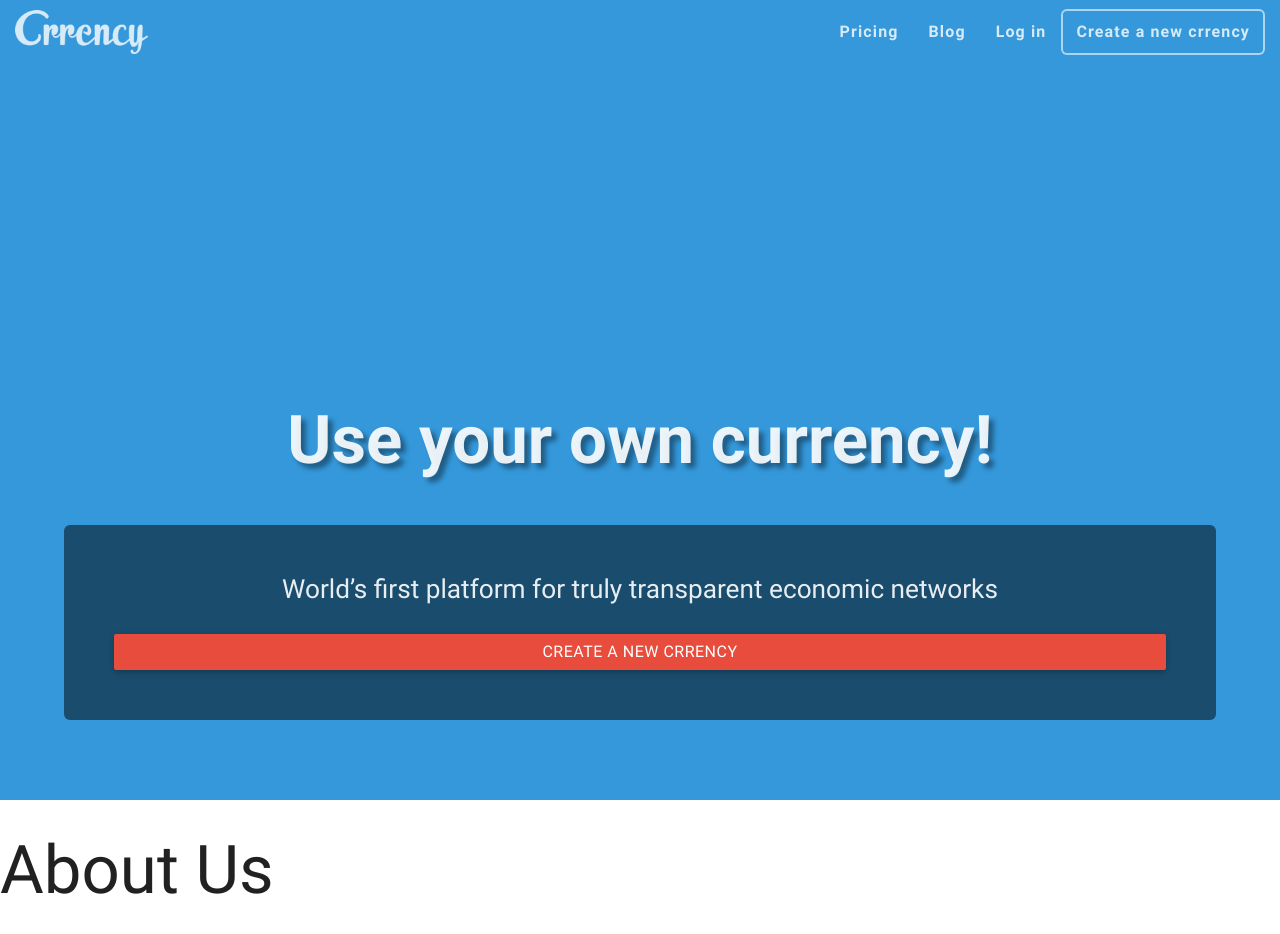
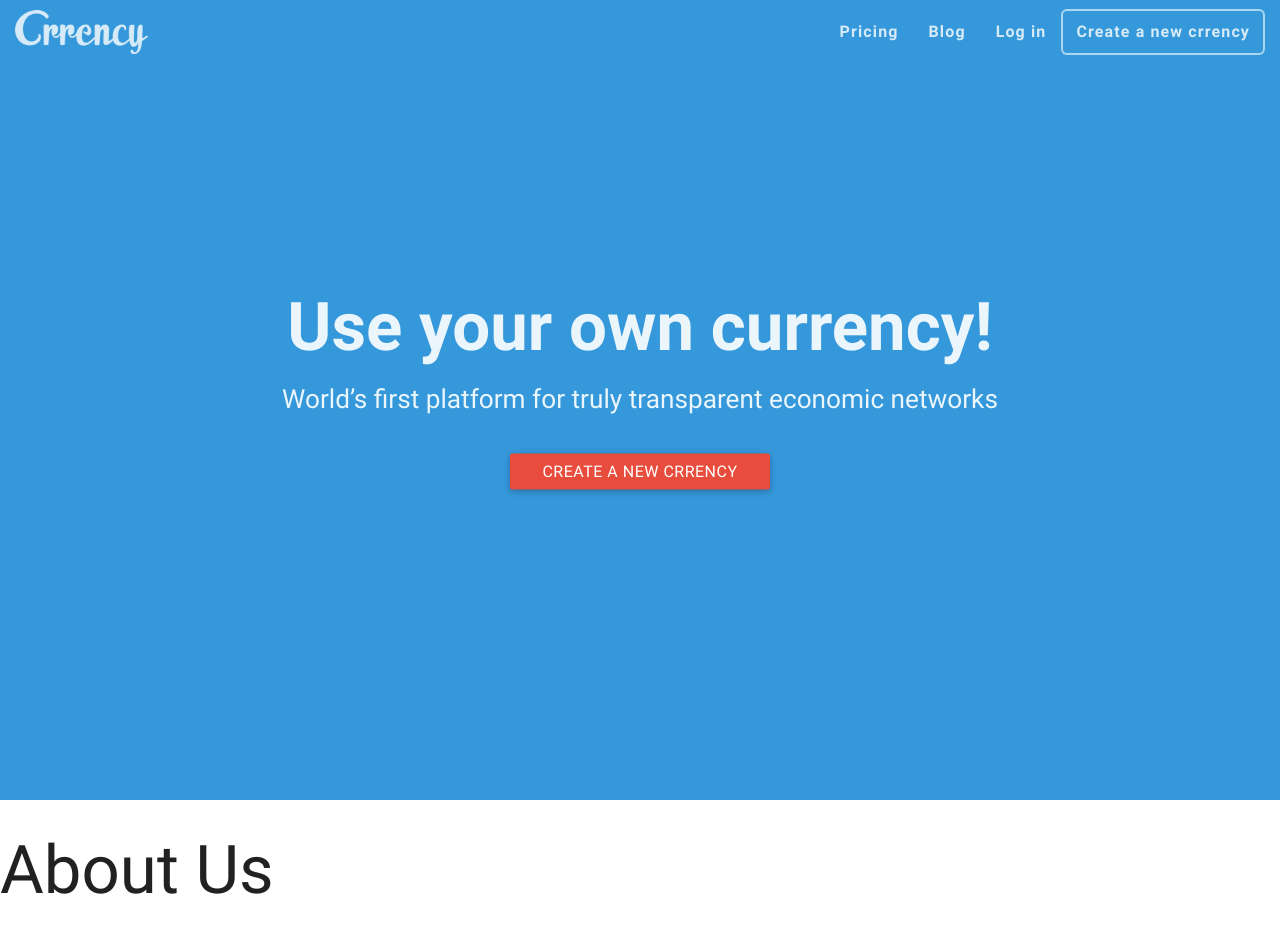
Before and after one commit to aleksandrmaksimoviclt/crrency_web_app, a Django app: page / in a window 1280 px wide. Run offline with Django 3.2, Linux system fonts and the light colour scheme; parts of the project's set-up code (start-up, migrations or seed data) failed here and were passed over.

Commit message:
Landing's page landing DONE

```diff
--- a/landing/templates/landing/index.html
+++ b/landing/templates/landing/index.html
@@ -42,20 +42,11 @@
 </div>
 <!--Landing Page Content-->
 <section class="blue fullpage" id="CTA">
-  <div class="cta-wrapper no_mobile_container">
-    <div class=" container row">
-      <div class="col s12">
-        <h1 class="text center textshadow" style="font-weight: bold">Use your own currency!</h1>
-      </div>
+    <div class="row center ycenter">
+        <h1 class="text nomargin cta-element" style="font-weight: bold">Use your own currency!</h1>
+        <h5 class="text cta-element">World’s first platform for truly transparent economic networks</h5>
+        <a href="authentication/register/" class="red btn cta-element">Create a new crrency</a>
     </div>
-    <!--Create a new currency block-->
-    <div class="row nomargin">
-      <div class="col s12 ctacontainer">
-        <h5 class="ctaheader text center nomargin">World’s first platform for truly transparent economic networks</h5>
-        <a href="authentication/register/" class="red btn width100">Create a new crrency</a>
-      </div>
-    </div>
-  </div>
 </section>
 <container id="about-us">
     <h1>About Us</h1>
--- a/static/frontend/css/custom.css
+++ b/static/frontend/css/custom.css
@@ -28,25 +28,14 @@ img#avatar{
 .marginbottom0{margin-bottom: 0;}
 .roundedcorner{border-radius:6px; }
 .width100{width:100%;}
-.textshadow{text-shadow: 5px 5px 5px rgba(0,0,0,.4);}
+.ycenter{position: relative; top: 50%; transform: translateY(-50%);};
+.nopadding{ padding: 0 !important;}
+.nomargin{  margin:0 !important;}
 
-#block1{
-	background-image: url("../img/background.jpg");
-	background-size: cover;
-}
 .text{
 	color: rgba(255,255,255,0.9);
-    /*display: block;
-    text-overflow: ellipsis;
-    overflow: hidden;*/
     transition: color .28s ease;
 }
-.name {
-    font-size: x-large;
-}
-.nopadding{	padding: 0 !important;}
-.nomargin{  margin:0 !important;}
-
 .navbar-fixed {
     position: fixed;
 }
@@ -111,13 +100,7 @@ background-image: -ms-linear-gradient(left, #3498DB 0%, #E74D3C 100%);
 background-image: linear-gradient(to left, #3498DB 0%, #E74D3C 100%);
 }
 
-.cta-wrapper{
-    display: block;
-    position: absolute;
-    bottom: 0;
-    transform: translate3d(-50%,0,0);
-    left: 50%;
-}
+
 .ctacontainer{
     background: rgba(0,0,0,0.5);
     border-radius: 6px;
@@ -167,6 +150,11 @@ background-image: linear-gradient(to left, #3498DB 0%, #E74D3C 100%);
 }
 
 @media screen and (max-width: 600px){
-.no_mobile_container{
-    width:100%;
+    .no_mobile_container{
+        width:100%;
+    }
 }
+
+.cta-element{
+    margin: 20px;
+}
```
